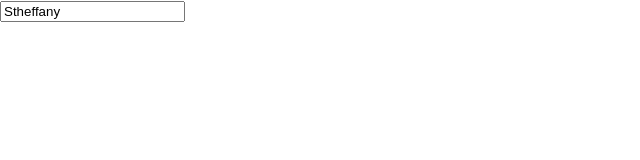
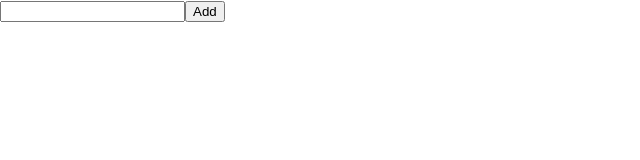
Before and after one commit to rami0r/ideal-pancake-1, a React (Create React App) app: page / in a window 1280 px wide. Shown: the top 160 px of the page, without its empty margins (0-640 px from the left). Built offline with nearby package versions, Linux system fonts and the light colour scheme.

Commit message:
Add items to list

```diff
--- a/src/App.js
+++ b/src/App.js
@@ -4,7 +4,8 @@ import React, {Component} from 'react';
 
 class App extends Component {
   state = {
-    name: 'Stheffany'
+    name: '',
+    list:[]
   }
 
   onChange = event => {
@@ -14,15 +15,29 @@ class App extends Component {
     }));
   }
 
+  onClick = () => {
+    this.setState(()=>({
+      name: '',
+      list: [...this.state.list, this.state.name]
+    }))
+  }
+
   render () {
-    const { name } = this.state;
+    const { name, list } = this.state;
 
     return (
       <div>
         <input type="text" value={name} onChange={this.onChange}/>
+        <button type="button" onClick={this.onClick}>Add</button>
+        <List list={list}/>
       </div>
     )
   }
 }
 
+const List = ({list}) => {
+  const items = list.map(value => <li key={value}>{value}</li>);
+  return <ul>{items}</ul>
+}
+
 export default App;
```
